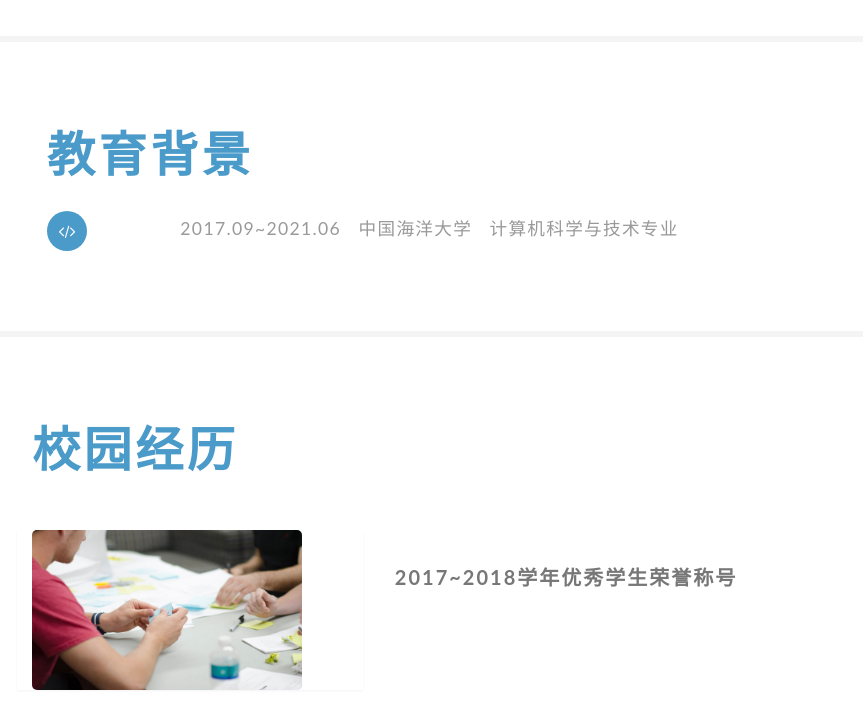
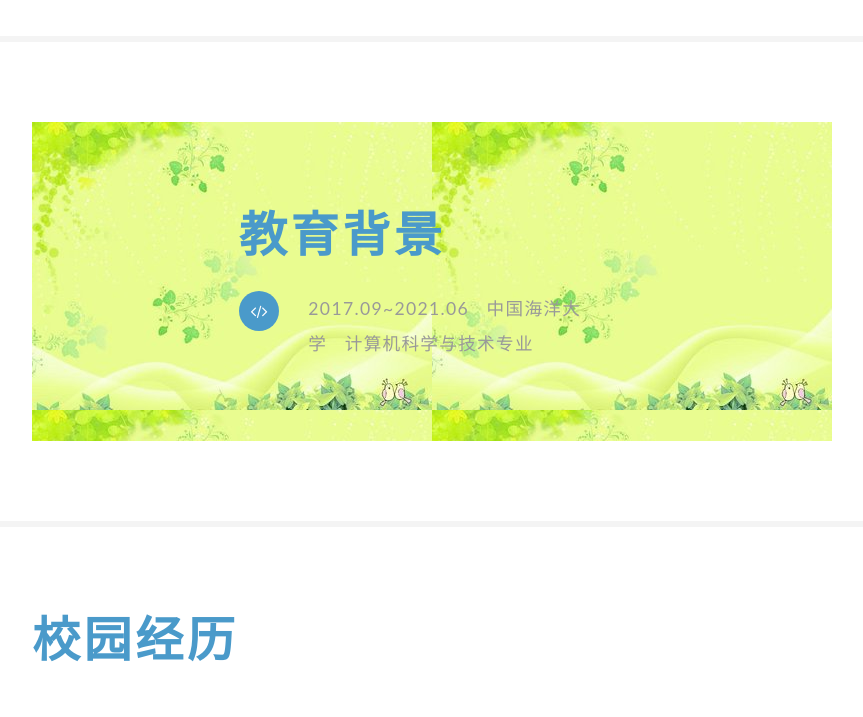
Before and after one commit to yzh1033726970/Zhihao-YUE.github.io, a plain HTML site: page index.html in a window 1280 px wide. Shown: the part 1160-1877 px from the top of the page, without its empty margins (48-911 px from the left). Drawn offline with Linux system fonts and the light colour scheme.

Commit message:
Add files via upload

```diff
--- a/css/style.css
+++ b/css/style.css
@@ -459,7 +459,7 @@ p.banp.mt-3 {
 	-ms-transition: 0.5s all;
 }
 section.services {
-    padding: 5em 12em;
+    padding: 0 0;
     text-align: left;
     background: #fff;
    border-top: solid 6px #f4f4f4;
@@ -1053,6 +1053,9 @@ h4.main_hd {
     font-size: 1.4em !important;
 }
 }
+#project{
+	background:url(../images/123.jpg);
+}
 #projectInfo{
 	margin:10px 40px;
 	font-size: 1.1em;
@@ -1071,4 +1074,8 @@ h4.main_hd {
 	width:280px;
 	height:280px;
 }
+#background1{
+	background: url(../images/789.jpg);
+	padding:5em 12em;
+}
 /* -- //Responsive code -- */
```
Also changed, not shown: images/123.jpg (added), images/456.jpg (added), images/789.jpg (added), images/study.jpeg (added), index.html (line endings or trailing spaces).
